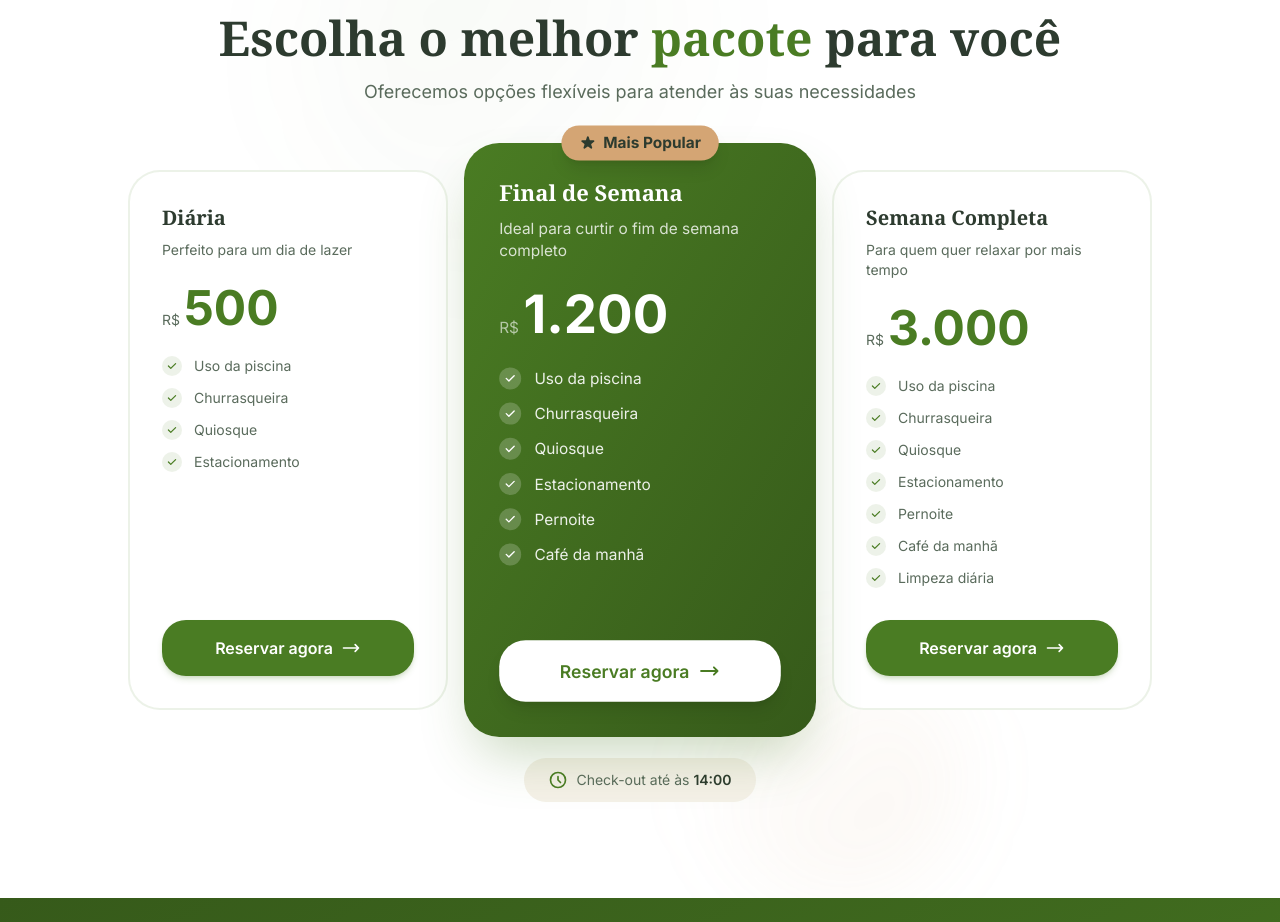
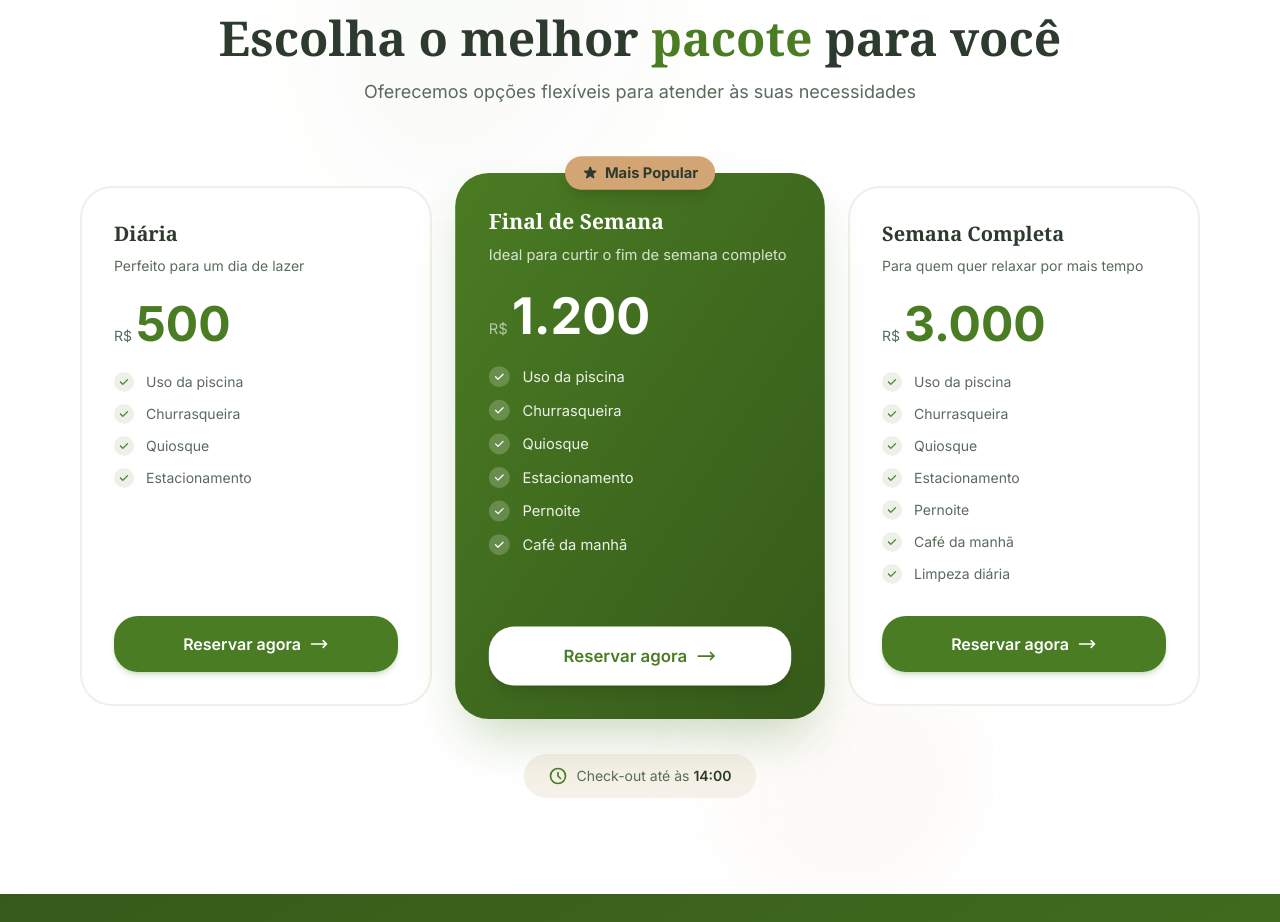
Before and after one commit to ndrd79/landinmenin, a Next.js app: page / in a window 1280 px wide. Shown: the part 4280-5202 px from the top of the page. Built offline with nearby package versions, Linux system fonts and the light colour scheme; no server answers; the database is empty.

Commit message:
style: display pricing cards in a single row on desktop

```diff
--- a/src/components/site/Precos.tsx
+++ b/src/components/site/Precos.tsx
@@ -88,22 +88,25 @@ export default function Precos({ pacotes, horarioCheckout }: PrecosProps) {
                     </p>
                 </div>
 
-                {/* Pricing Cards */}
-                <div className="grid md:grid-cols-3 gap-8 max-w-5xl mx-auto">
+                {/* Pricing Cards - Single Line */}
+                <div className={`grid gap-8 items-stretch pt-4 ${displayPacotes.length === 1 ? 'max-w-md mx-auto' :
+                        displayPacotes.length === 2 ? 'max-w-3xl mx-auto md:grid-cols-2' :
+                            'max-w-[1200px] mx-auto md:grid-cols-3'
+                    }`}>
                     {displayPacotes.map((pacote) => {
                         const itens = getItens(pacote)
                         return (
                             <div
                                 key={pacote.id}
                                 className={`relative flex flex-col rounded-3xl transition-all duration-300 hover:-translate-y-2 ${pacote.destaque
-                                    ? 'bg-gradient-to-br from-primary to-primary-dark text-white shadow-2xl shadow-primary/30 scale-105 lg:scale-110 z-10'
+                                    ? 'bg-gradient-to-br from-primary to-primary-dark text-white shadow-2xl shadow-primary/30 md:scale-105 z-10'
                                     : 'bg-white border-2 border-primary/10 hover:border-primary/30 hover:shadow-xl'
                                     }`}
                             >
                                 {/* Popular Badge */}
                                 {pacote.destaque && (
                                     <div className="absolute -top-4 left-1/2 -translate-x-1/2">
-                                        <div className="flex items-center gap-1.5 bg-accent text-text-main px-4 py-1.5 rounded-full text-sm font-bold shadow-lg">
+                                        <div className="flex items-center gap-1.5 bg-accent text-text-main px-4 py-1.5 rounded-full text-sm font-bold shadow-lg whitespace-nowrap">
                                             <svg className="w-4 h-4" fill="currentColor" viewBox="0 0 20 20">
                                                 <path d="M9.049 2.927c.3-.921 1.603-.921 1.902 0l1.07 3.292a1 1 0 00.95.69h3.462c.969 0 1.371 1.24.588 1.81l-2.8 2.034a1 1 0 00-.364 1.118l1.07 3.292c.3.921-.755 1.688-1.54 1.118l-2.8-2.034a1 1 0 00-1.175 0l-2.8 2.034c-.784.57-1.838-.197-1.539-1.118l1.07-3.292a1 1 0 00-.364-1.118L2.98 8.72c-.783-.57-.38-1.81.588-1.81h3.461a1 1 0 00.951-.69l1.07-3.292z" />
                                             </svg>
```
